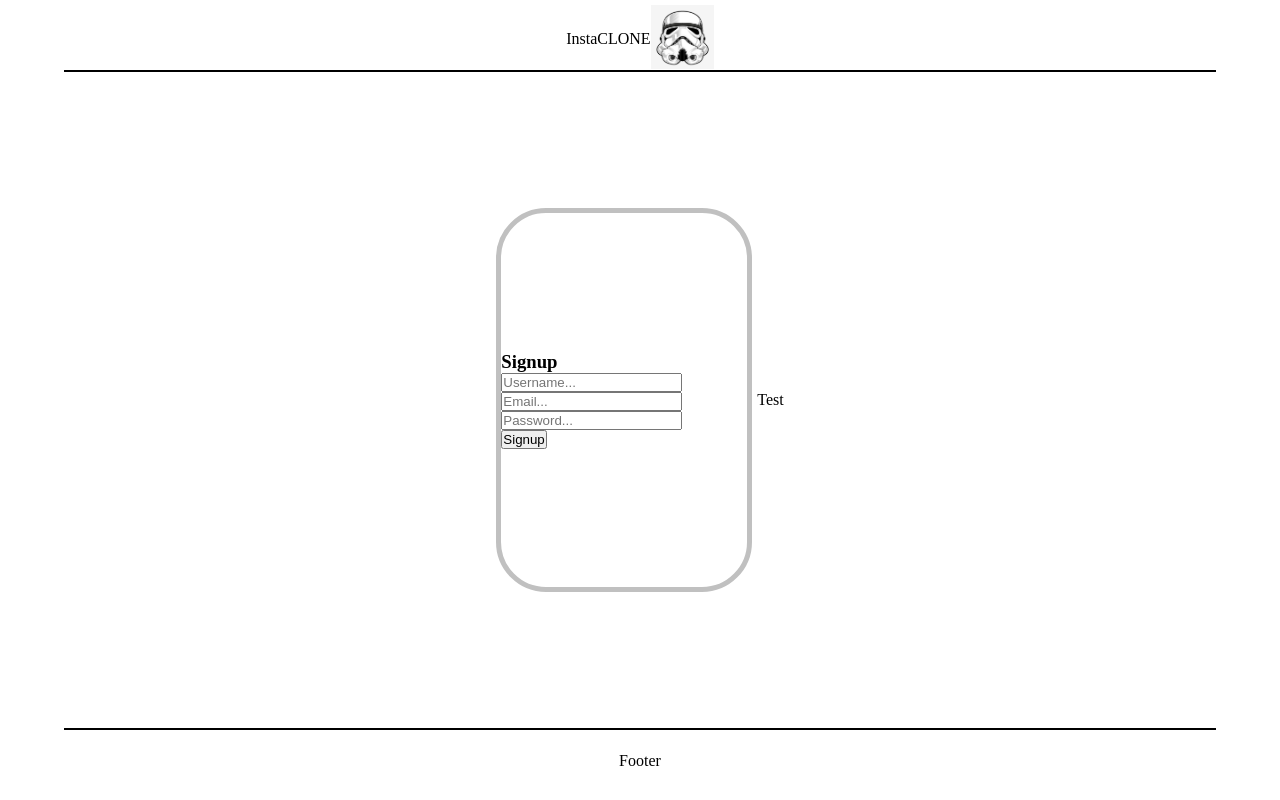
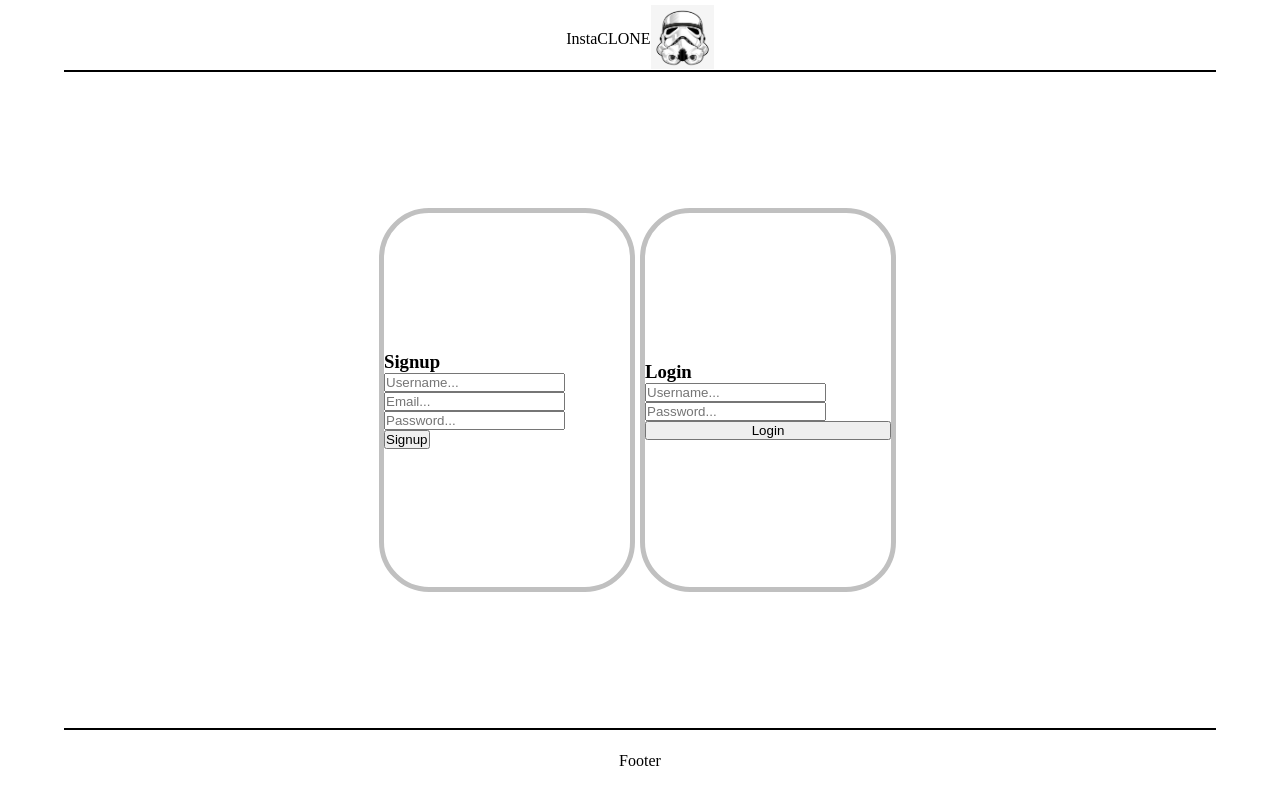
Before and after one commit to kristianravn/instaclone-fe, a React (Vite) app: page / in a window 1280 px wide. Built offline with nearby package versions, Linux system fonts and the light colour scheme.

Commit message:
enhancement:login complete

```diff
--- a/src/components/LogOrSign/LogOrSign.jsx
+++ b/src/components/LogOrSign/LogOrSign.jsx
@@ -1,20 +1,11 @@
-import React from 'react'
 import Login from './login/Login'
 import Signup from './signup/Signup'
 import './LogOrSign.css'
-
-export const Test = () => {
-  return (
-    <div>Test</div>
-  )
-}
-
 
 const LogOrSign = ({setLoggedUser,setIsLoggedIn }) => {
   return (
       <div className="logOrSign-container">
         <Signup setLoggedUser={setLoggedUser} setIsLoggedIn={setIsLoggedIn}/>
-        <Test/>
         <Login setLoggedUser={setLoggedUser} setIsLoggedIn={setIsLoggedIn}/>
     </div>
   )
--- a/src/components/LogOrSign/login/Login.jsx
+++ b/src/components/LogOrSign/login/Login.jsx
@@ -19,6 +19,7 @@ const Login = ({setLoggedUser, setIsLoggedIn}) => {
       setIsLoggedIn(true);
       setLoggedUser(data.user)
     };
+  };
 
   return (
   <div className='login'>
@@ -40,8 +41,8 @@ const Login = ({setLoggedUser, setIsLoggedIn}) => {
           </div>
             <button type="submit">Login</button>
           </form>
-        </div>
+  </div>
   );
 };
-};
+
 export default Login;
--- a/src/pages/landingpage/LandingPage.jsx
+++ b/src/pages/landingpage/LandingPage.jsx
@@ -8,4 +8,3 @@ const LandingPage = ({setLoggedUser, setIsLoggedIn}) => {
 }
 
 export default LandingPage
-{/* <div className='height-eighty'>LandingPage</div> */}
```
